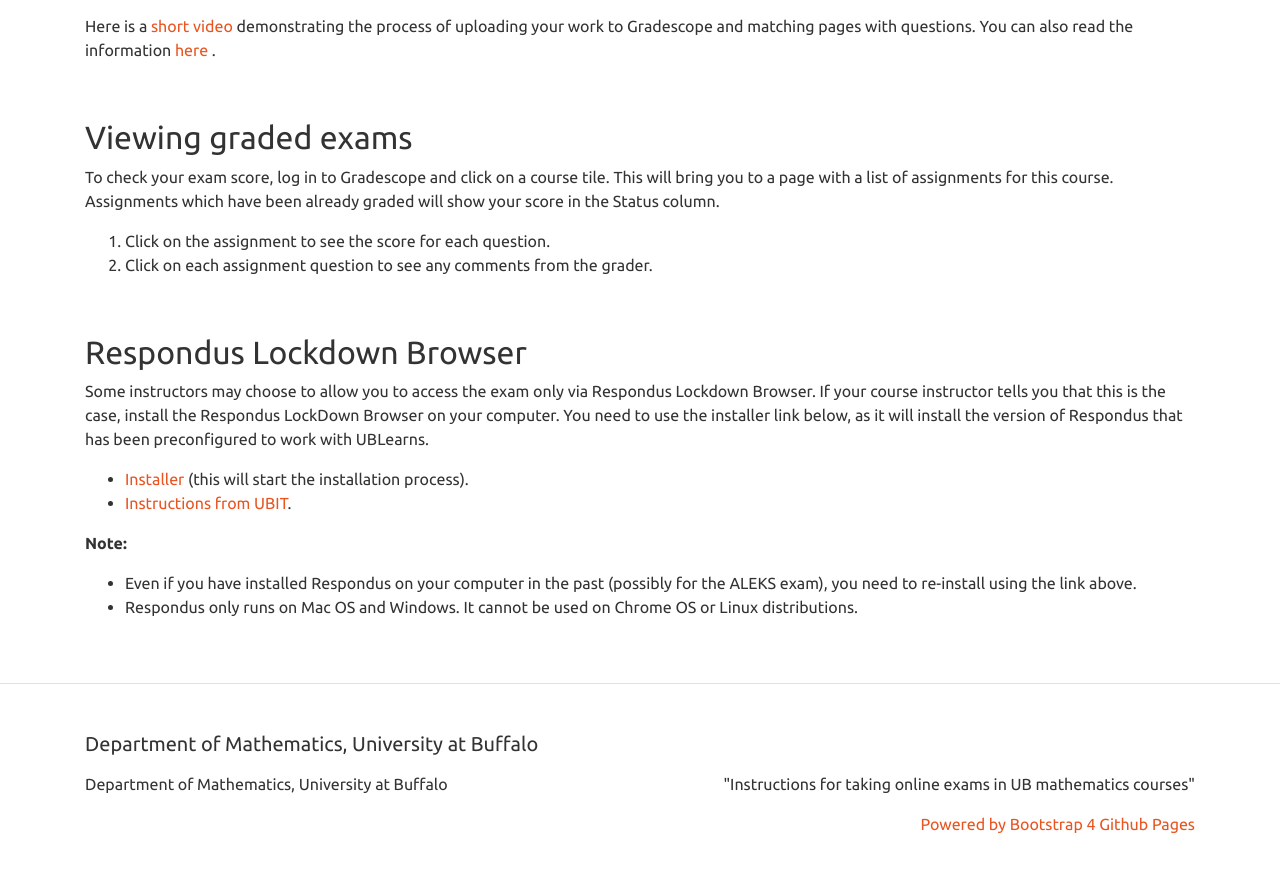
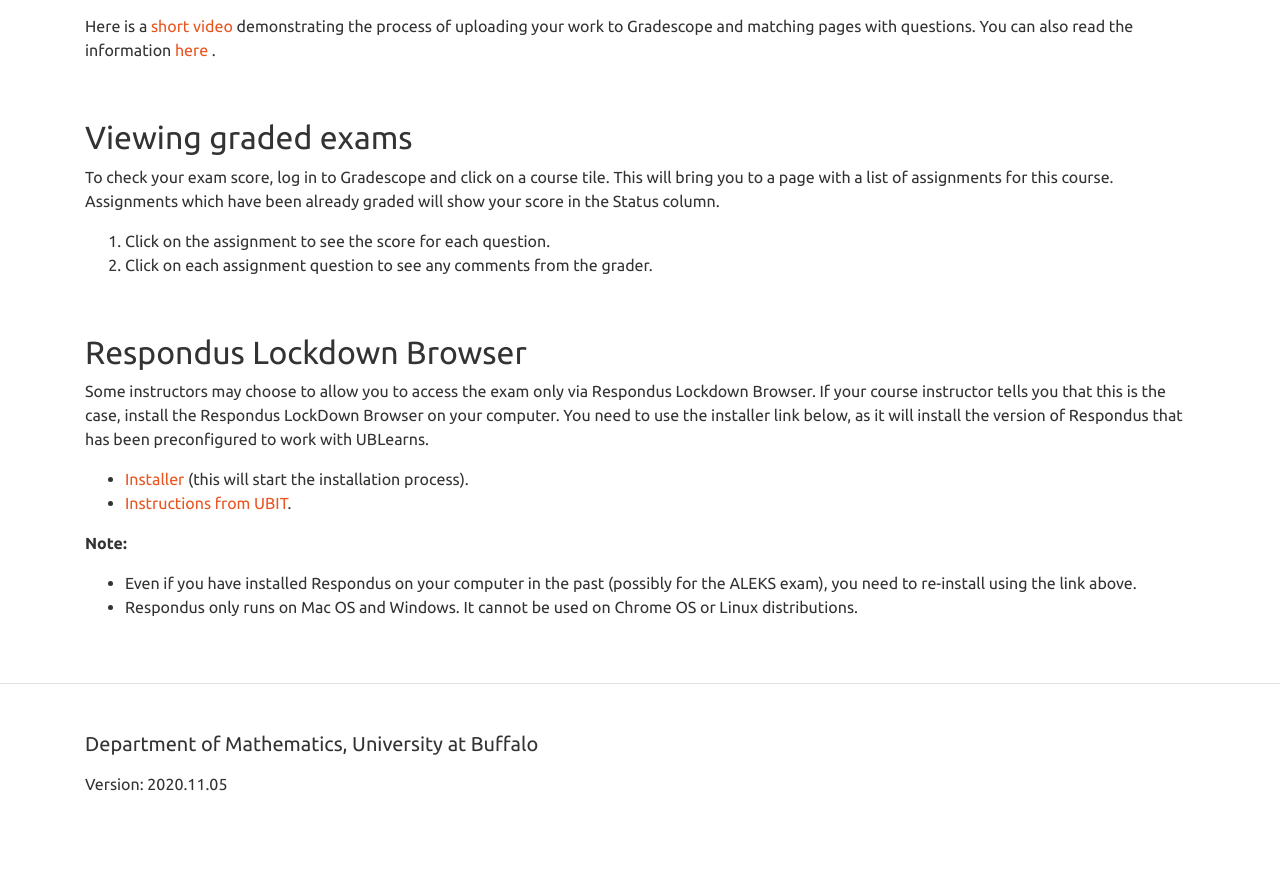
Before and after one commit to ub-math/exam_guides, a Jekyll site: the page built from docs/index.md, in a window 1280 px wide and 900 px high, scrolled down 5724 px. Shown: the top 872 px of the window. Built offline with Jekyll 4.4.1, drawn with Linux system fonts in a browser that asks for light colours.

Commit message:
Update footer.html

```diff
--- a/docs/_includes/footer.html
+++ b/docs/_includes/footer.html
@@ -2,36 +2,17 @@
 <div class="py-5 border-top">
   <div class="container">
 
-    <p class="h5 mb-3">{{ site.title | escape }}</p>
+    <p class="h5 mb-3">Department of Mathematics, University at Buffalo</p>
 
     <div class="row">
 
       <div class="col-sm">
         <ul class="list-unstyled">
           <li>
-            {%- if site.author -%}
-              {{ site.author | escape }}
-            {%- else -%}
-              {{ site.title | escape }}
-            {%- endif -%}
+            Version: 2020.11.05
           </li>
-          {%- if site.email -%}
-            <li>
-              <a href="mailto:{{ site.email }}">
-                {{ site.email }}
-              </a>
-            </li>
-          {%- endif -%}
+
         </ul>
-      </div>
-
-
-      <div class="col-sm text-right">
-        <p>{{- site.description | escape -}}</p>
-
-        <p>
-          <a href="https://nicolas-van.github.io/bootstrap-4-github-pages/">Powered by Bootstrap 4 Github Pages</a>
-        </p>
       </div>
 
     </div>
```
